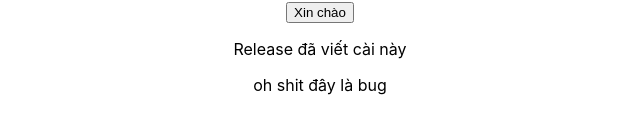
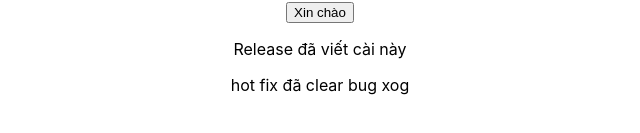
Before and after one commit to GreenDyy/demo-gitflow, a React (Create React App) app: page / in a window 1280 px wide. Shown: the part 241-374 px from the top of the page, without its empty margins (320-960 px from the left). Built offline with nearby package versions, Linux system fonts and the light colour scheme.

Commit message:
hot fix bug

```diff
--- a/src/pages/Home/Home.tsx
+++ b/src/pages/Home/Home.tsx
@@ -11,7 +11,7 @@ function Home() {
         <Login/>
         <Hello/>
         <p>Release đã viết cài này</p>
-        <p>oh shit đây là bug</p>
+        <p>hot fix đã clear bug xog</p>
     </div>
   )
 }
```
